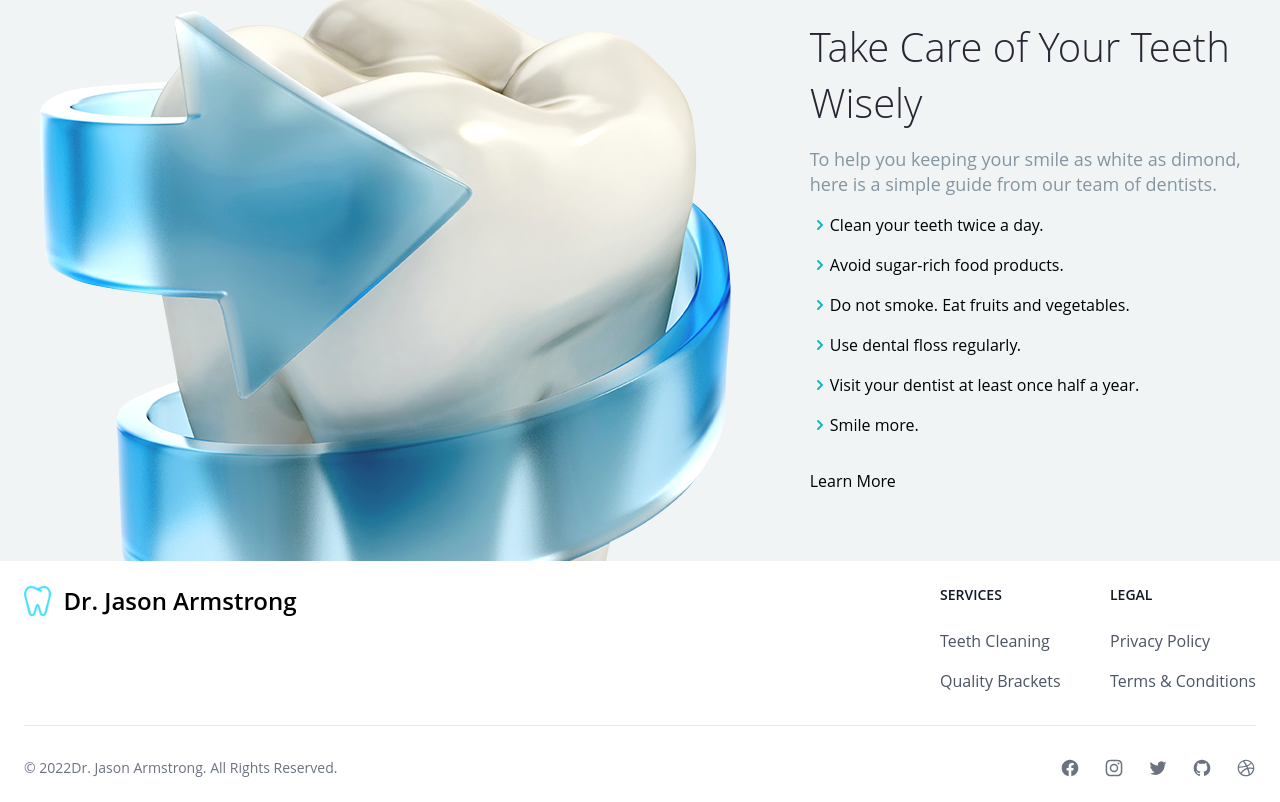
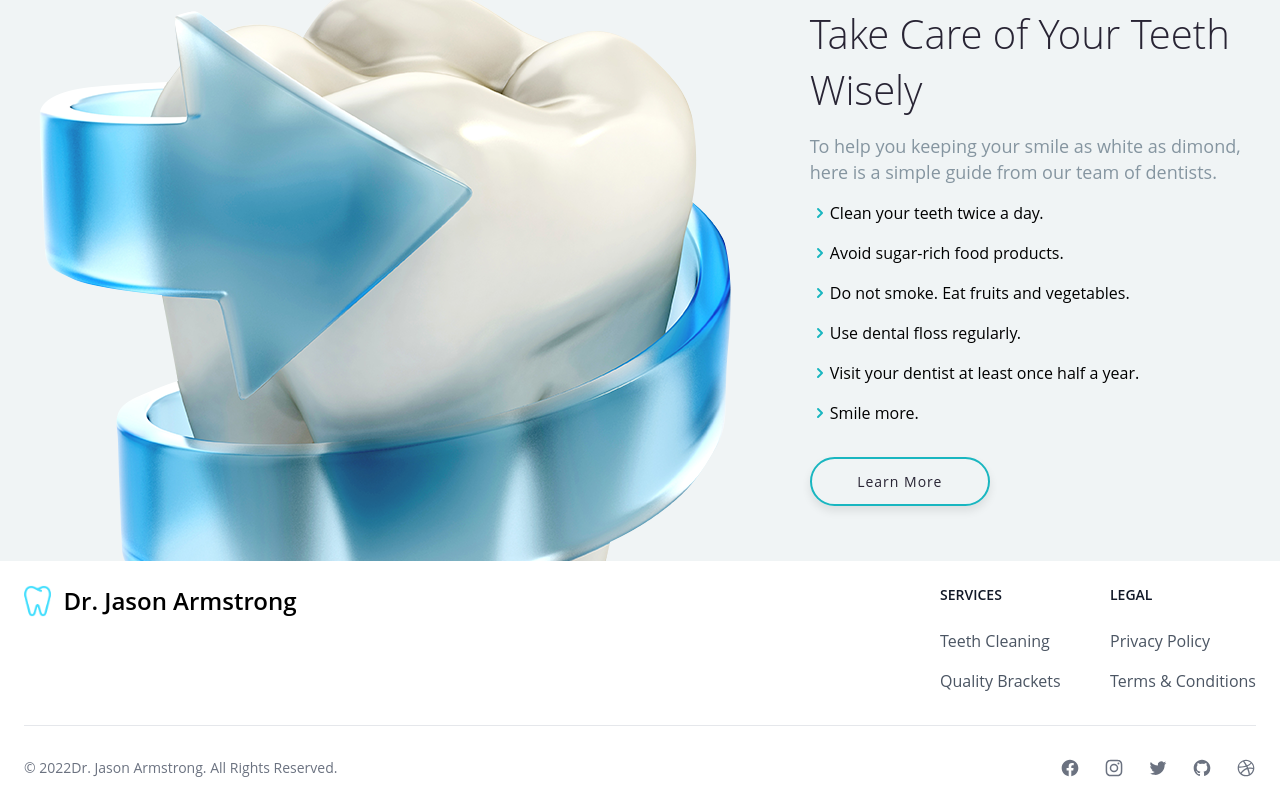
Before and after one commit to mdmahfujarrahman/dr-Jason-Armstrong, a React (Create React App) app: page / in a window 1280 px wide. Shown: the part 2989-3791 px from the top of the page. Built offline with nearby package versions, Linux system fonts and the light colour scheme; no server answers.

Commit message:
some major update

```diff
--- a/src/components/Pages/Home/TakeCare/TakeCare.js
+++ b/src/components/Pages/Home/TakeCare/TakeCare.js
@@ -40,7 +40,7 @@ const TakeCare = () => {
                     <ChevronRightIcon width="20px" color="#19B6C0" />
                     <span>Smile more.</span>
                 </p>
-                <button className="checkout-btn my-8">Learn More</button>
+                <button className="appointment-btn my-8">Learn More</button>
             </div>
         </div>
     );
```
